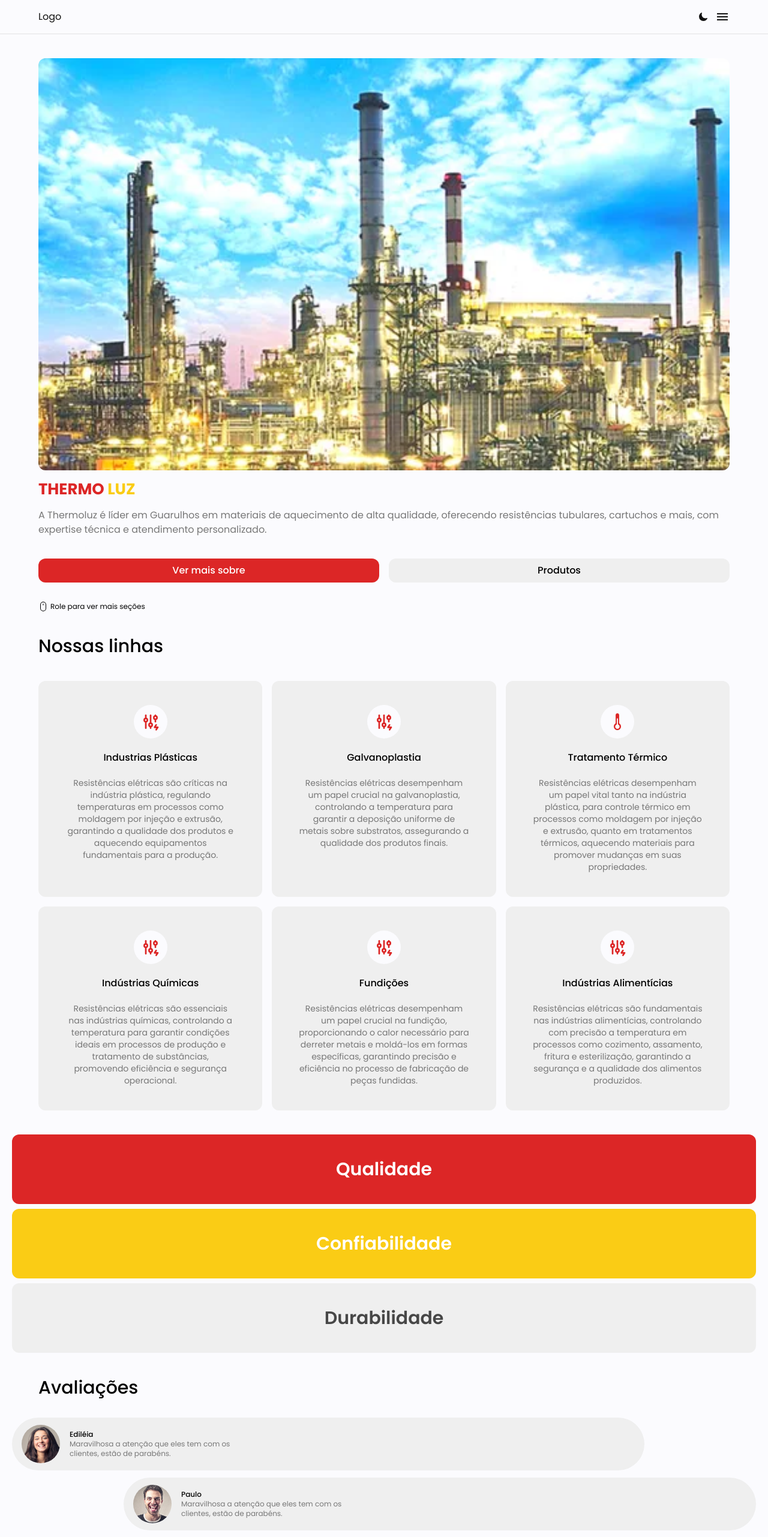
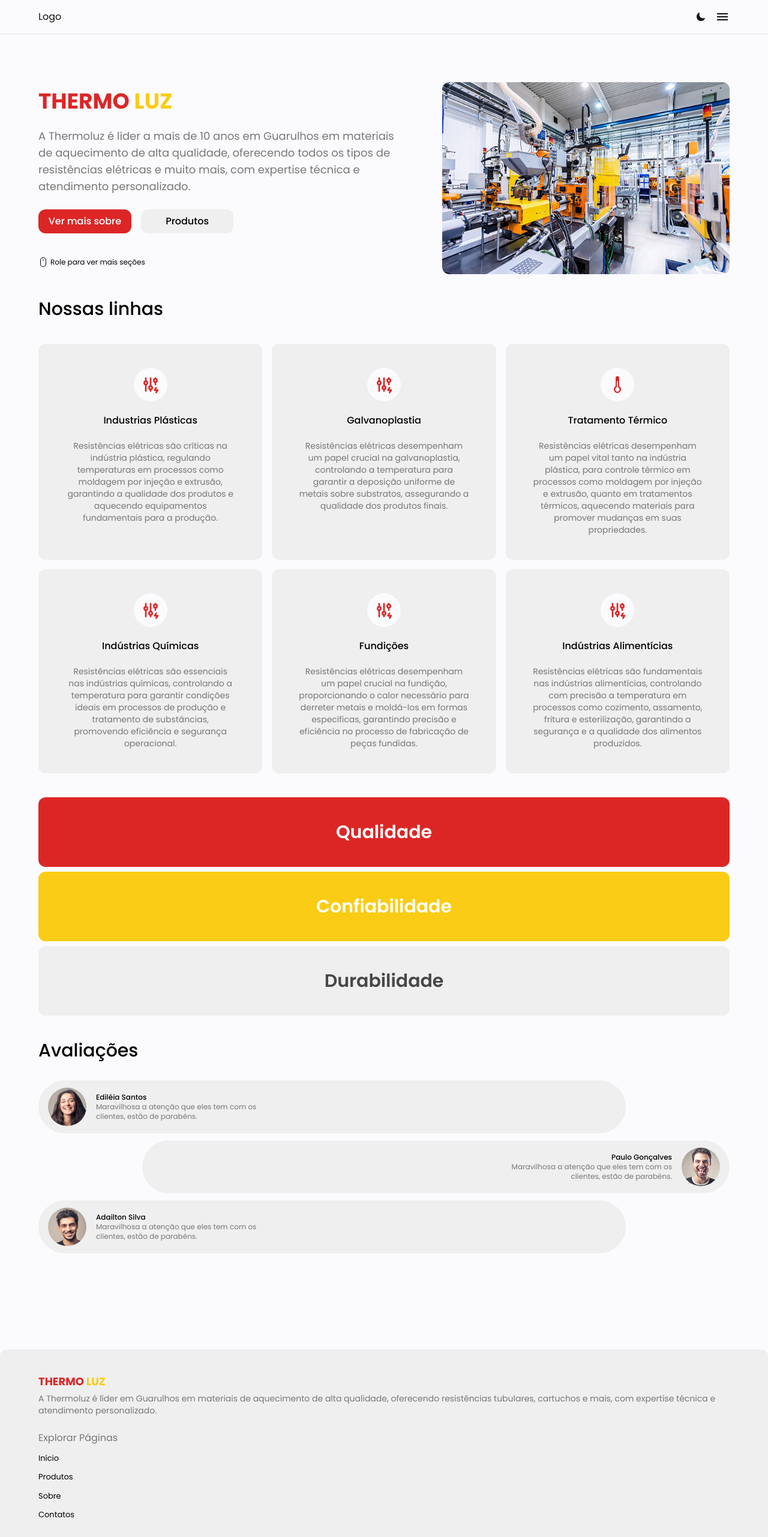
Before and after one commit to pedrogbraz/e-commerce-thermoluz, a Next.js app: page / in a window 1280 px wide. Shown: the top 2562 px of the page at 60% size. Built offline with nearby package versions, Linux system fonts and the light colour scheme.

Commit message:
feat: add responsive mode

```diff
--- a/src/app/contacts/page.tsx
+++ b/src/app/contatos/page.tsx
@@ -1,8 +1,8 @@
 import Link from "next/link";
 
-export default function Contacts() {
+export default function Contatos() {
   return (
-    <div className="px-5 space-y-6">
+    <div className="px-5 sm:px-12 md:px-16 space-y-6">
       <div className="flex flex-col items-center gap-4 text-[--text] bg-[--bg-content] px-4 py-10 rounded-xl">
 
         <div className="flex flex-col gap-1 w-full justify-center items-center">
--- a/src/app/page.tsx
+++ b/src/app/page.tsx
@@ -11,18 +11,22 @@
   return (
     <>
       <div className="space-y-10">
-        <div className="flex flex-col gap-3 px-5 md:px-16">
-          <img src="/industria.webp" className="rounded-xl" alt="" />
-          <h1 className="text-[26px] font-bold text-[--primary]">THERMO <span className="text-[--secondary]">LUZ</span></h1>
-          <p className="text-[--text]">A Thermoluz é líder em Guarulhos em materiais de aquecimento de alta qualidade, oferecendo resistências tubulares, cartuchos e mais, com expertise técnica e atendimento personalizado.</p>
+        <div className="flex flex-col gap-3 px-5 sm:px-12 md:px-16 md:flex-row-reverse md:items-center">
+          <img src="/industria.jpg" className="max-h-[320px] rounded-xl" alt="" />
+          <div className="space-y-10">
+            <div className="md:w-[90%] md:space-y-6">
+              <h1 className="text-[24px] md:text-4xl font-bold text-[--primary]">THERMO <span className="text-[--secondary]">LUZ</span></h1>
+              <p className="text-[--text] text-sm md:text-lg">A Thermoluz é líder a mais de 10 anos em Guarulhos em materiais de aquecimento de alta qualidade, oferecendo todos os tipos de resistências elétricas e muito mais, com expertise técnica e atendimento personalizado.</p>
               <div className="space-y-8">
                 <div className="mt-6 flex gap-4">
-              <Link className="bg-[--primary] w-[50%] text-[--white] font-medium text-center p-2 rounded-xl hover:-translate-y-[2px] hover:shadow-lg duration-300" href="/">
+                  <Link className="bg-[--primary] w-[50%] md:w-[26%] text-[--white] font-medium text-center p-2 rounded-xl hover:-translate-y-[2px] hover:shadow-lg duration-300" href="/">
                     Ver mais sobre
                   </Link>
-              <Link className="bg-[--bg-content] w-[50%] text-[--black] font-medium text-center p-2 rounded-xl hover:-translate-y-[2px] hover:shadow-lg duration-300" href="/products">
+                  <Link className="bg-[--bg-content] w-[50%] md:w-[26%] text-[--black] font-medium text-center p-2 rounded-xl hover:-translate-y-[2px] hover:shadow-lg duration-300" href="/products">
                     Produtos
                   </Link>
+                </div>
+              </div>
             </div>
           <div className="flex items-center text-[--black] gap-1 mt-2">
             <BsMouse />
@@ -31,8 +35,8 @@
           </div>
         </div>
 
-          <h1 className="w-full px-5 text-3xl text-[--black] font-medium md:px-16">Nossas linhas</h1>
-          <div className="flex flex-col gap-4 px-5 md:grid md:grid-cols-3 md:px-16">
+        <h1 className="w-full px-5 sm:px-12 md:px-16 text-3xl text-[--black] font-medium">Nossas linhas</h1>
+        <div className="flex flex-col gap-4 mx-5 sm:mx-0 sm:px-12 md:px-16 md:grid md:grid-cols-3">
           <Container color="bg-[--bg-content]" content={
             <div className="text-center space-y-5">
               <div className="inline-flex justify-center bg-[--bg] rounded-full p-3">
@@ -96,20 +100,20 @@
           </Container>
         </div>
 
-          <div className="space-y-2">
-            <Container color="bg-[--primary] mx-5" content={
+        <div className="space-y-2 px-5 sm:px-12 md:px-16">
+          <Container color="bg-[--primary]" content={
               <div className="space-y-3">
                 <h1 className="flex items-center gap-2 justify-center text-3xl font-semibold text-[--white]">Qualidade</h1>
               </div>
             }>
           </Container>
-            <Container color="bg-[--secondary] mx-5" content={
+          <Container color="bg-[--secondary]" content={
               <div className="space-y-3">
                 <h1 className="flex items-center gap-2 justify-center text-3xl font-semibold text-[--white]">Confiabilidade </h1>
               </div>
             }>
           </Container>
-            <Container color="bg-[--bg-content] mx-5" content={
+          <Container color="bg-[--bg-content]" content={
               <div className="space-y-3">
                 <h1 className="flex items-center gap-2 justify-center text-3xl font-semibold text-[--black70]">Durabilidade </h1>
               </div>
@@ -118,31 +122,31 @@
         </div>
 
         <div>
-          <h1 className="w-full px-5 text-3xl text-[--black] font-medium md:px-16">Avaliações</h1>
-            <div className="flex flex-col gap-3 px-5 py-8">
+          <h1 className="w-full px-5 sm:px-12 md:px-16 text-3xl text-[--black] font-medium">Avaliações</h1>
+          <div className="flex flex-col gap-3 px-5 sm:px-12 md:px-16 py-8">
             <div className="w-full flex justify-start">
-                <div className="flex justify-start px-4 py-3 rounded-full items-center gap-4 bg-[--bg-content] w-[85%]">
+              <div className="flex justify- px-4 py-3 rounded-full items-center gap-4 bg-[--bg-content] w-[85%]">
                 <img src="pessoa1.jpg" className="w-16 h-16 rounded-full" />
                 <div className="flex flex-col ">
-                    <span className="text-xs font-medium text-[--black]">Ediléia</span>
+                  <span className="text-xs font-medium text-[--black]">Ediléia Santos</span>
                   <span className="text-[--text] text-xs max-w-72">Maravilhosa a atenção que eles tem com os clientes, estão de parabéns.</span>
                 </div>
               </div>
             </div>
             <div className="w-full flex justify-end">
-                <div className="flex justify-start px-4 py-3 rounded-full items-center gap-4 bg-[--bg-content] w-[85%]">
+              <div className="flex justify-end px-4 py-3 rounded-full items-center gap-4 bg-[--bg-content] w-[85%]">
+                <div className="flex flex-col ">
+                  <span className="text-xs text-end font-medium text-[--black]">Paulo Gonçalves</span>
+                  <span className="text-[--text] text-end text-xs max-w-72">Maravilhosa a atenção que eles tem com os clientes, estão de parabéns.</span>
+                </div>
                 <img src="pessoa2.jpg" className="w-16 h-16 rounded-full" />
-                  <div className="flex flex-col ">
-                    <span className="text-xs font-medium text-[--black]">Paulo</span>
-                    <span className="text-[--text] text-xs max-w-72">Maravilhosa a atenção que eles tem com os clientes, estão de parabéns.</span>
-                  </div>
               </div>
             </div>
             <div className="w-full flex justify-start">
               <div className="flex justify-start px-4 py-3 rounded-full items-center gap-4 bg-[--bg-content] w-[85%]">
                 <img src="pessoa3.jpg" className="w-16 h-16 rounded-full" />
                 <div className="flex flex-col ">
-                    <span className="text-xs font-medium text-[--black]">Adailton</span>
+                  <span className="text-xs font-medium text-[--black]">Adailton Silva</span>
                   <span className="text-[--text] text-xs max-w-72">Maravilhosa a atenção que eles tem com os clientes, estão de parabéns.</span>
                 </div>
               </div>
--- a/src/app/cartridges/page.tsx
+++ b/src/app/resistencias/page.tsx
@@ -1,10 +1,10 @@
 import ProductsContent from "@/components/productsContent";
 
-export default function Cartridges() {
+export default function Resistencias() {
   return (
-    <div className="space-y-6 mb-5 px-5">
-    <h1 className="text-xl font-medium text-[--black]">Resistências em Cartuchos</h1>
-    <div className="grid grid-cols-2 gap-3">
+    <div className="space-y-6 mb-5 px-5 sm:px-12 md:px-16">
+    <h1 className="text-xl font-medium text-[--black]">Resistências</h1>
+    <div className="grid grid-cols-2 gap-3 md:grid-cols-3 xl:grid-cols-5">
       <ProductsContent name="Cartucho 20x20" oldPrice="49,99" price="29,99" />
       <ProductsContent name="Cartucho 20x20" oldPrice="49,99" price="29,99" />
       <ProductsContent name="Cartucho 20x20" oldPrice="49,99" price="29,99" />
--- a/src/app/about/page.tsx
+++ b/src/app/sobre/page.tsx
@@ -1,6 +1,6 @@
-export default function About() {
+export default function Sobre() {
   return (
-    <div className="px-5 space-y-6">
+    <div className="px-5 sm:px-12 md:px-16 space-y-6">
      <div className="flex flex-col gap-4 font-light text-[--text] bg-[--bg-content] px-4 py-6 rounded-xl">
      <h1 className="text-3xl font-medium text-[--black70]">Sobre nós</h1>
       <span>A <b className="font-medium">Thermoluz</b> é uma <b className="font-medium">empresa líder</b> sediada em Guarulhos, especializada em soluções de <b className="font-medium">aquecimento de alta qualidade</b> para uma variedade de aplicações industriais e comerciais. Desde a sua fundação, a <b className="font-medium">Thermoluz</b> tem sido uma <b className="font-medium">pioneira</b> em oferecer <b className="font-medium">resistências tubulares, cartuchos</b> e uma ampla gama de materiais de aquecimento, garantindo <b className="font-medium">eficiência</b> e <b className="font-medium">confiabilidade</b> em cada projeto.</span>
--- a/src/components/footer.tsx
+++ b/src/components/footer.tsx
@@ -4,7 +4,7 @@
 export default function Footer() {
   return (
     <>
-      <div className="flex px-8 py-10 bg-[--bg-content] rounded-xl items-center mt-8">
+      <div className="flex px-8 sm:px-12 md:px-16 py-10 bg-[--bg-content] rounded-xl items-center mt-16 md:mt-32">
 
         <div className="w-full flex flex-col space-y-6">
         <div className="space-y-1">
@@ -28,10 +28,10 @@
           </div>
           <div className="flex flex-col gap-3">
             <h2 className="text-[--text]">Contatos</h2>
-            <Link href="/" className="text-[13px] hover:translate-x-[2px] duration-300 text-[--black]">
+            <Link href="https://wa.me/5511961432251" className="text-[13px] hover:translate-x-[2px] duration-300 text-[--black]">
               Whatsapp
             </Link>
-            <Link href="/" className="text-[13px] hover:translate-x-[2px] duration-300 text-[--black]">
+            <Link href="https://www.instagram.com/thermoluz_resistencias_/" className="text-[13px] hover:translate-x-[2px] duration-300 text-[--black]">
               Instagram
             </Link>
             <Link href="/" className="text-[13px] hover:translate-x-[2px] duration-300 text-[--black]">
--- a/src/components/header.tsx
+++ b/src/components/header.tsx
@@ -17,11 +17,11 @@
 
 export default function Header() {
   return (
-    <div className="flex items-center text-[--textNavbar] justify-between border-b border-[--separator] mb-10 py-4 px-6 md:px-16">
+    <div className="flex items-center text-[--textNavbar] justify-between border-b border-[--separator] mb-10 md:mb-20 py-4 px-6 sm:px-12 md:px-16">
       <Link href="/" className="hover:text-[--white] duration-300">
         <span>Logo</span>
       </Link>
-      <div className="flex items-center gap-3">
+      <div className="flex items-center gap-4">
         <DarkModeToggle />
         <Sheet>
         <SheetTrigger>
@@ -34,41 +34,32 @@
                   <Link className="hover:translate-x-[2px] duration-300" href="/">
                     <span >Início</span>
                   </Link>
-                  <Link className="hover:translate-x-[2px] duration-300" href="/products">
+                  <Link className="hover:translate-x-[2px] duration-300" href="/produtos">
                     <span >Produtos</span>
                   </Link>
-                  <Link className="hover:translate-x-[2px] duration-300" href="/about">
+                  <Link className="hover:translate-x-[2px] duration-300" href="/sobre">
                     <span >Sobre nós</span>
                   </Link>
-                  <Link className="hover:translate-x-[2px] duration-300" href="/contacts">
+                  <Link className="hover:translate-x-[2px] duration-300" href="/contatos">
                     <span >Contatos</span>
                   </Link>
                 </div>
                 <div className="flex flex-col space-y-4">
-                  <Link className="hover:translate-x-[2px] duration-300" href="/cartridges">
-                      <span >Resistências em Cartucho</span>
+                  <Link className="hover:translate-x-[2px] duration-300" href="/resistencias">
+                      <span>Resistências</span>
                     </Link>
-                    <Link className="hover:translate-x-[2px] duration-300" href="/collars">
-                      <span >Resistências em Coleira</span>
-                    </Link>
-                    <Link className="hover:translate-x-[2px] duration-300" href="/">
-                      <span >Resistências em Tubular</span>
-                    </Link>
-                    <Link className="hover:translate-x-[2px] duration-300" href="/">
-                      <span >Resistências em Microtubular</span>
-                    </Link>
-                    <Link className="hover:translate-x-[2px] duration-300" href="/">
-                      <span >Termopares</span>
+                    <Link className="hover:translate-x-[2px] duration-300" href="/termopares">
+                      <span>Termopares</span>
                     </Link>
                     <Link className="flex items-center gap-1" href="/">
                       <span>Ver todos</span>
                     </Link>
                 </div>
                 <div className="flex justify-evenly gap-4 text-[--white]">
-                  <Link href="/" target="_blank" className="p-2 rounded-[8px] bg-gradient-to-tr from-amber-500 to-pink-500 hover:scale-[1.06] duration-300">
+                  <Link href="https://www.instagram.com/thermoluz_resistencias_/" target="_blank" className="p-2 rounded-[8px] bg-gradient-to-tr from-amber-500 to-pink-500 hover:scale-[1.06] duration-300">
                     <IoLogoInstagram className="size-5" />
                   </Link>
-                  <Link href="/" target="_blank" className="p-2 rounded-[8px] bg-green-500 hover:scale-[1.06] duration-300">
+                  <Link href="https://wa.me/5511961432251" target="_blank" className="p-2 rounded-[8px] bg-green-500 hover:scale-[1.06] duration-300">
                     <IoLogoWhatsapp className="size-5" />
                   </Link>
                   <Link href="mailto:thermoluz.ind@hotmail.com" target="_blank" className="p-2 rounded-[8px] bg-[#EA4335] hover:scale-[1.06] duration-300">
--- a/src/components/productsContent.tsx
+++ b/src/components/productsContent.tsx
@@ -1,5 +1,6 @@
 import { ReactNode } from "react"
 import { Button } from "@/components/ui/button"
+import Image from "next/image"
 
 interface ProductsContentProps {
   img?: ReactNode,
@@ -12,7 +13,7 @@
   return (
     <>
       <div className="bg-[--bg-content] flex flex-col justify-center space-y-4 px-4 py-4 rounded-xl">
-        <img src="/tubular6.webp" alt="" className="rounded-xl hover:-rotate-2 duration-300"/>
+        <Image src="/tubular6.webp" alt="dawdawd" width={200} height={200} className="rounded-xl" />
         <div className="space-y-1 px-1">
           <h1 className="text-sm text-[--black]">{name}</h1>
           <div className="text-xs flex gap-2 justify-start">
```
Also changed, not shown: src/app/collars/page.tsx (deleted, +0 -17 lines), src/app/products/page.tsx (deleted, +0 -17 lines), src/app/produtos/page.tsx (added, +29 -0 lines), src/app/termopares/page.tsx (added, +17 -0 lines), public/industria.jpg (added). Lines whose indentation alone changed are shown as unchanged.
